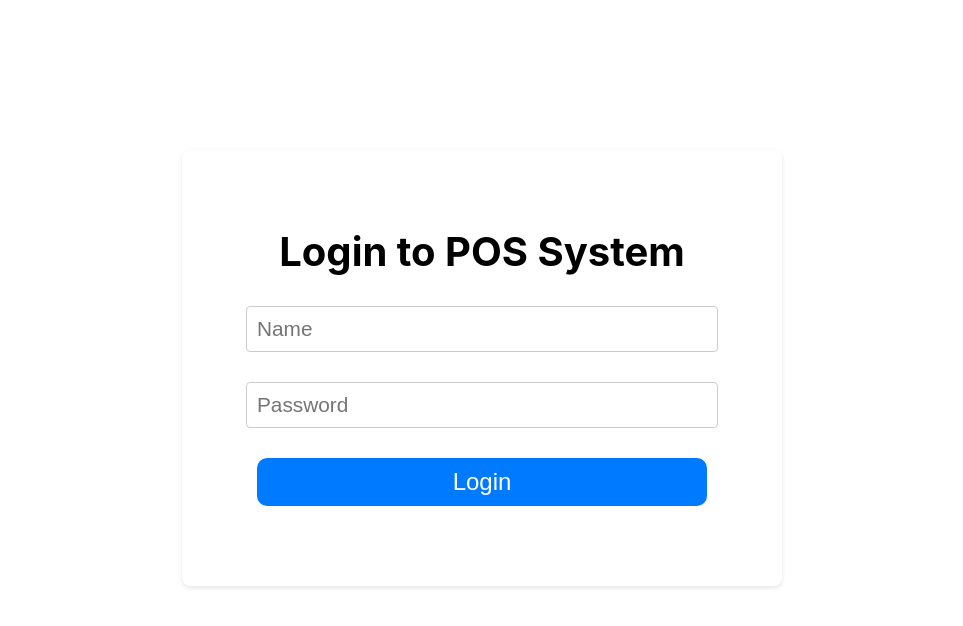
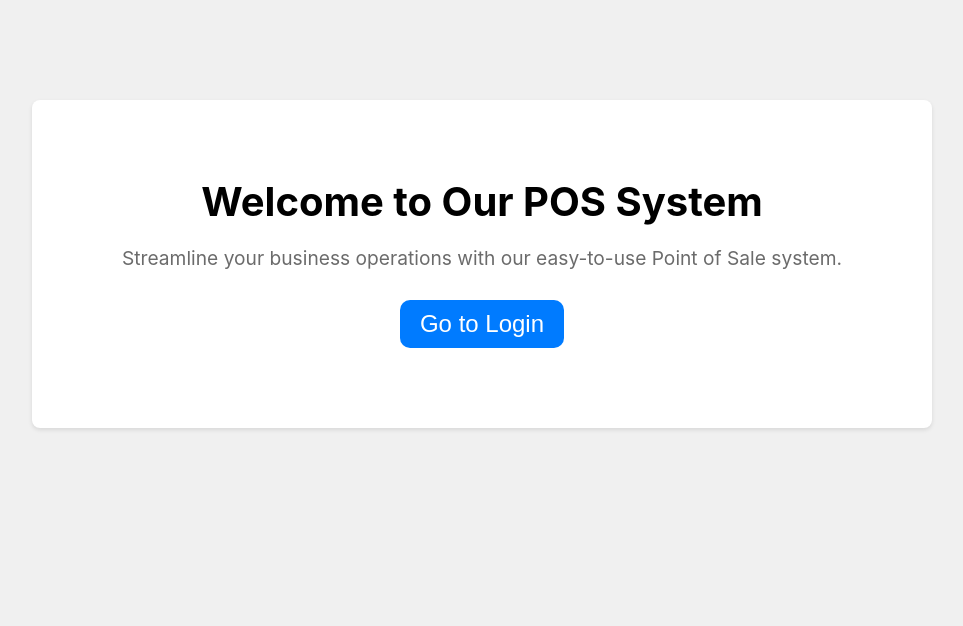
Before and after one commit to nicolaics/pos_pharmacy, a React (Create React App) app in the folder frontend/: page / in a window 1280 px wide. Shown: the top 626 px of the page, without its empty margins (158-1121 px from the left). Built offline with nearby package versions, Linux system fonts and the light colour scheme.

Commit message:
add backend entrypoint and change landing page

```diff
--- a/frontend/src/App.tsx
+++ b/frontend/src/App.tsx
@@ -1,6 +1,4 @@
 import React from "react";
-import LandingPage from "./components/Home/Home";
-import LoginPage from "./components/Login/Login";
 import { Routes, Route } from "react-router-dom";
 import ProtectedRoute from "./ProtectedRoute";
 import UserLandingPage from "./components/User/LandingPage/User/User";
@@ -8,15 +6,21 @@ import ViewUserPage from "./components/User/View/ViewUser";
 import ModifyUserPage from "./components/User/Modify/Modify";
 import ViewCustomerPage from "./components/Customer/LandingPage/Customer";
 import ModifyCustomerPage from "./components/Customer/Modify/Modify";
+import HomePage from "./components/Home/Home";
+import LandingPage from "./components/LandingPage/LandingPage";
+import LoginPage from "./components/Login/Login";
+
+export const BACKEND_BASE_URL = "localhost:19230/api/v1";
 
 const App: React.FC = () => {
   return (
     <div className="App">
       <Routes>
-        <Route path="/" element={<LoginPage />} />
+        <Route path="/" element={<LandingPage />} />
+        <Route path="/login" element={<LoginPage />} />
 
         {/* FOR TESTING PURPOSE ONLY */}
-        <Route path="/home" element={<LandingPage />} />
+        <Route path="/home" element={<HomePage />} />
         <Route path="/user" element={<UserLandingPage />} />
         <Route path="/user/view" element={<ViewUserPage />} />
         <Route path="/user/detail" element={<ModifyUserPage />} />
@@ -26,7 +30,7 @@ const App: React.FC = () => {
 
         {/* <Route
           path="/home"
-          element={<ProtectedRoute children={<LandingPage />} admin={false} />}
+          element={<ProtectedRoute children={<HomePage />} admin={false} />}
         /> */}
 
         {/* USER ROUTE */}
```
